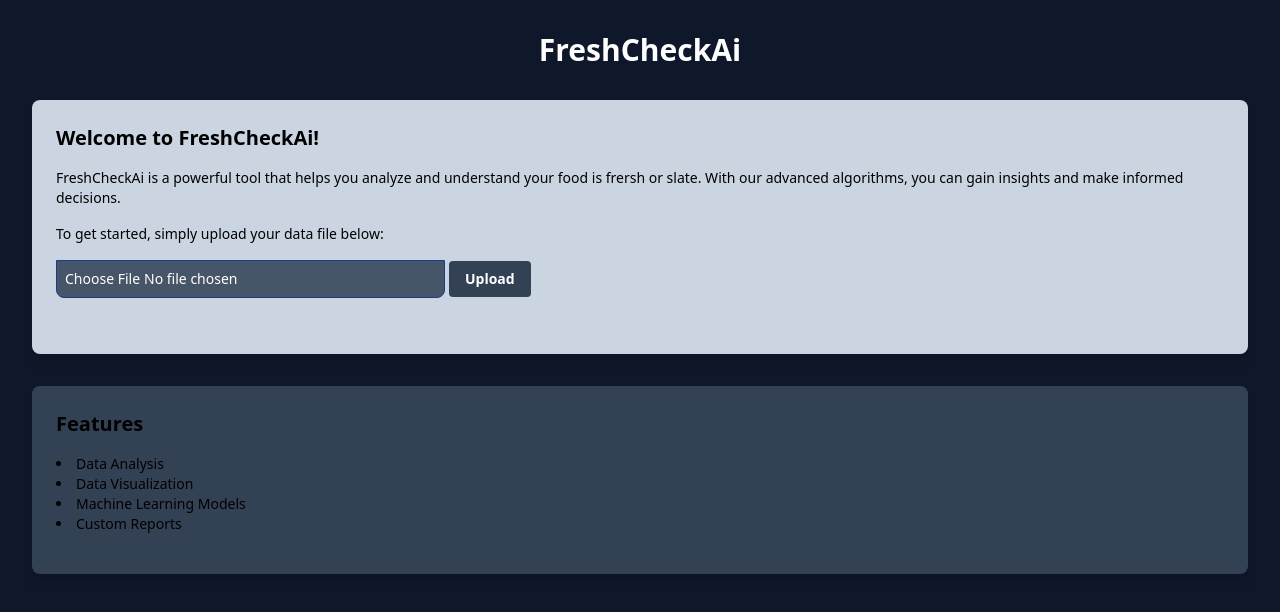
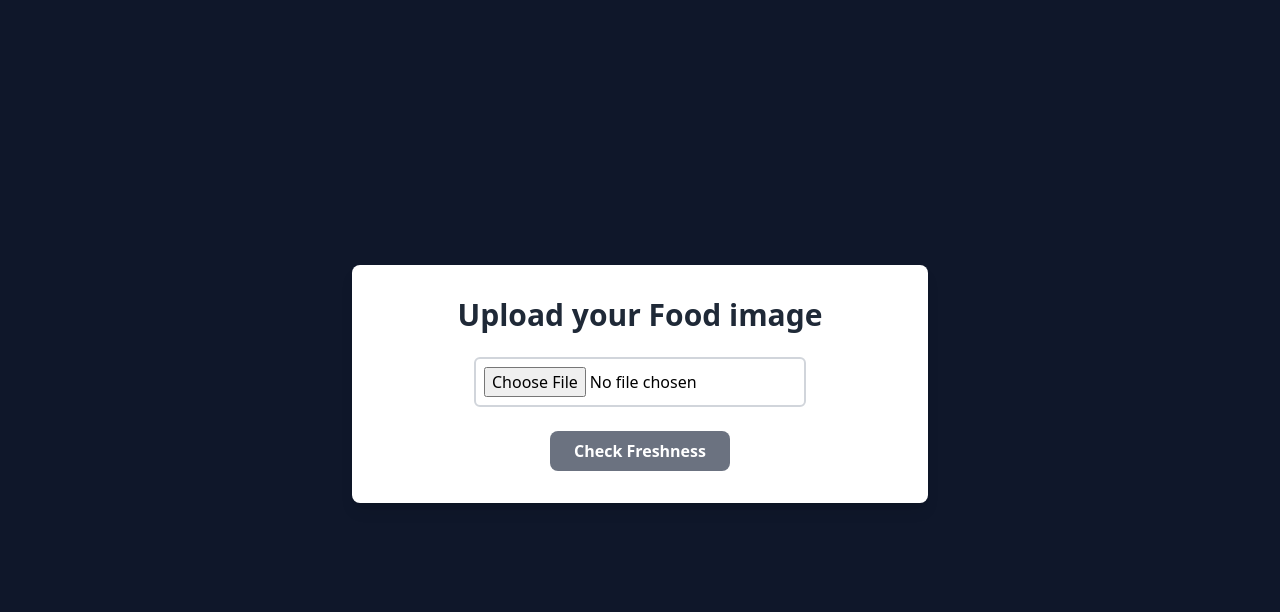
Before and after one commit to Priyanshu8709/smart-food-freshness-detector, a website: page index.html in a window 1280 px wide. Drawn offline with nearby package versions, Linux system fonts and the light colour scheme.

Commit message:
made some major chnages with frontend and backend

```diff
--- a/index.html
+++ b/index.html
@@ -2,32 +2,32 @@
 <html lang="en">
 <head>
   <meta charset="UTF-8">
-  <meta name="viewport" content="width=device-width, initial-scale=1.0">
-  <title>FreshCheckAi</title>
-  <link rel="stylesheet" href="dist/output.css">
-  <script src="https://cdn.tailwindcss.com"></script>
+  <title>Food Freshness Checker</title>
+  <script src="https://cdn.tailwindcss.com"></script> <!-- Tailwind link -->
 </head>
-<body class="bg-slate-900 font-sans text-sm ">
-  <div class="container mx-auto p-8">
-    <h1 class="text-3xl font-bold text-center text-white mb-8">FreshCheckAi</h1>
-    <div class="bg-slate-300 p-6 rounded-lg shadow-lg">
-      <h2 class="text-xl font-semibold mb-4 ">Welcome to FreshCheckAi!</h2>
-      <p class="mb-4">FreshCheckAi is a powerful tool that helps you analyze and understand your food is frersh or slate. With our advanced algorithms, you can gain insights and make informed decisions.</p>
-      <p class="mb-4">To get started, simply upload your data file below:</p>
-      <input type="file" class="bg-slate-600 border border-blue-900 p-2 rounded-b-lg mb-4 text-white w-full sm:w-3/4 md:w-2/3 lg:w-1/3"
-      accept="image/*" id="fileInput">
-      <button class="bg-slate-700 text-white px-4 py-2 rounded hover:bg-green-900 font-semibold" >Upload</button>
-      <img id="preview" class="mt-4 max-w-full rounded-lg">
-    </div>
-    <div class="bg-slate-700 p-6 rounded-lg shadow-lg mt-8">
-      <h2 class="text-xl font-semibold mb-4">Features</h2>
-      <ul class="list-disc list-inside mb-4">
-        <li>Data Analysis</li>
-        <li>Data Visualization</li>
-        <li>Machine Learning Models</li>
-        <li>Custom Reports</li>
-      </ul>
+<body class="bg-slate-900 flex flex-col items-center justify-center min-h-screen p-4">
+<div class="bg-white shadow-lg rounded-lg p-8 max-w-md md:max-w-lg lg:max-w-xl text-center">
+  <h1 class="text-3xl font-bold text-gray-800 mb-6">Upload your Food image</h1>
+
+  <!-- Image Preview -->
+  <img id="previewImage" src="#" alt="Image Preview" class="w-48 h-48 object-cover rounded-lg shadow-md mb-6 hidden" />
+
+  <!-- File Upload -->
+  <input type="file" id="fileInput" class="mb-6 p-2 border-2 border-gray-300 rounded-md" accept="image/*" onchange="previewFile()" />
+
+  <!-- Button -->
+  <button onclick="checkFreshness()" class="bg-gray-500 hover:bg-green-600 text-white font-bold py-2 px-6 rounded-lg transition">
+    Check Freshness
+  </button>
   </div>
+
+  <!-- Spinner -->
+  <div id="spinner" class="border-4 border-gray-300 border-t-green-500 rounded-full w-12 h-12 animate-spin mt-8 hidden"></div>
+
+  <!-- Result -->
+  <h2 id="resultText" class="text-2xl font-semibold text-gray-700 mt-8"></h2>
+
   <script src="dist/script.js"></script>
+
 </body>
 </html>
```
Also changed, not shown: dist/script.js.
